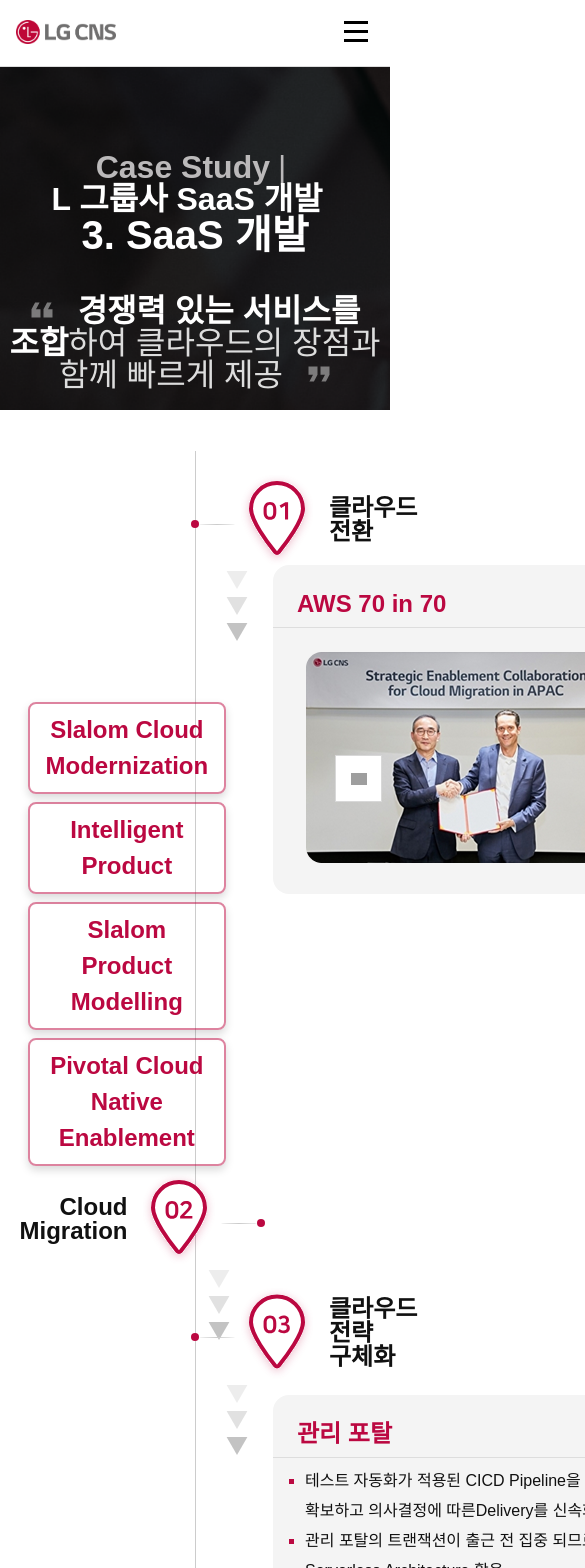
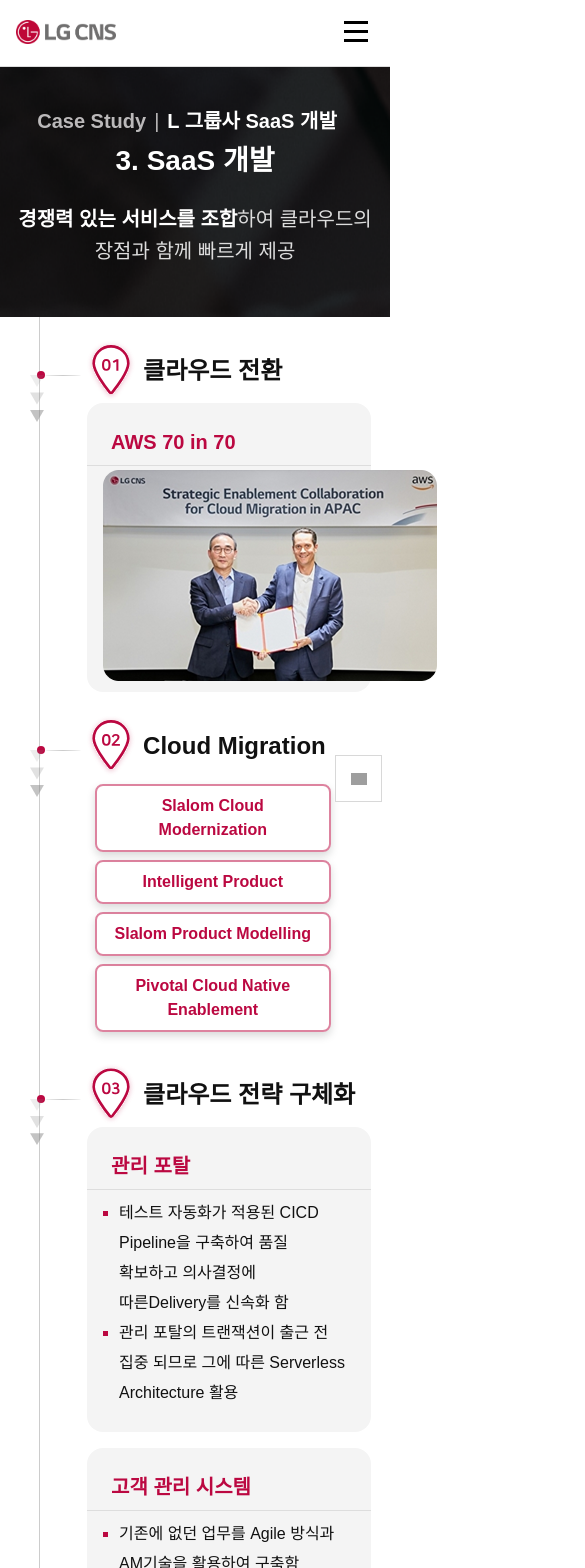
Before and after one commit to archoi31/lgcns-app, a React (Create React App) app in the folder lgcns-app/: page /csdetail3 in a window 390 px wide. Shown: the top 1568 px of the page, 585 px wide, since content can reach past the window. Built offline with nearby package versions, Linux system fonts and the light colour scheme; grey boxes are pictures that could not be loaded; a web font is replaced by a local one.

Commit message:
케이스상세 반응형 수정

```diff
--- a/lgcns-app/src/pages/CaseStudyDetail1.js
+++ b/lgcns-app/src/pages/CaseStudyDetail1.js
@@ -17,7 +17,7 @@
       <div className="case-list">
           <div className="right">
             <dl >
-                <dt><img src="/images/ic_case_1.svg"></img>Cloud Consulting
+                <dt><img src="/images/ic_case_1.svg"  className="case-icon"></img>Cloud Consulting
                 <img src="/images/case_down.svg" className="case-down"></img>
                 </dt>
                 <dd></dd>
@@ -25,17 +25,17 @@
           </div>
           <div className="left">
             <dl className="detail1_1">
+                <dt>Cloud Migration<img src="/images/ic_case_2.svg"  className="case-icon"></img>
+                  <img src="/images/case_down.svg" className="case-down"></img>
+                </dt>
                 <dd><img src="/images/img_case_detail1_1.png"></img>
                 </dd>
-                <dt>Cloud Migration<img src="/images/ic_case_2.svg"></img>
-                  <img src="/images/case_down.svg" className="case-down"></img>
-                </dt>
             </dl>
           </div>
           <div className="right">
             <dl>
                 <dt>
-                  <img src="/images/ic_case_3.svg"></img>AM 역량 확보
+                  <img src="/images/ic_case_3.svg" className="case-icon"></img>AM 역량 확보
                   <img src="/images/case_down.svg" className="case-down"></img>
                 </dt>
                 <dd>
@@ -54,7 +54,7 @@
 
           <div className="left">
             <dl>
-                <dt>AM 로드맵 수립<img src="/images/ic_case_4.svg"></img>
+                <dt>AM 로드맵 수립<img src="/images/ic_case_4.svg"  className="case-icon"></img>
                 <img src="/images/case_down.svg" className="case-down"></img>
                 </dt>
                 <dd><img src="/images/img_case_detail1_2.png"></img></dd>
@@ -62,7 +62,7 @@
           </div>
           <div className="right">
             <dl>
-                <dt><img src="/images/ic_case_5.svg"></img>AM 추진</dt>
+                <dt><img src="/images/ic_case_5.svg"  className="case-icon"></img>AM 추진</dt>
                 <dd></dd>
             </dl>
           </div>
--- a/lgcns-app/src/pages/CaseStudyDetail2.js
+++ b/lgcns-app/src/pages/CaseStudyDetail2.js
@@ -18,7 +18,7 @@
       <div className="case-list">
           <div className="right">
             <dl className="detail2_1">
-                <dt><img src="/images/ic_case_1.svg"></img>AM 위한 DevOps<br/>환경 구성
+                <dt><img src="/images/ic_case_1.svg" className="case-icon"></img>AM 위한 DevOps<br/>환경 구성
                 <img src="/images/case_down.svg" className="case-down"></img>
                 </dt>
                 <dd>
@@ -37,6 +37,9 @@
           </div>
           <div className="left">
             <dl className="detail2_2">
+                <dt>MSA 시범 적용<img src="/images/ic_case_2.svg" className="case-icon"></img>
+                  <img src="/images/case_down.svg" className="case-down"></img>
+                </dt>
                 <dd>
                 <div className="ct-box">
                     <h3>긱 이코노미 플랫폼</h3>
@@ -46,14 +49,12 @@
                     </ul>
                   </div>
                 </dd>
-                <dt>MSA 시범 적용<img src="/images/ic_case_2.svg"></img>
-                <img src="/images/case_down.svg" className="case-down"></img>
-                </dt>
+
             </dl>
           </div>
           <div className="right">
             <dl className="detail2_3">
-                <dt><img src="/images/ic_case_3.svg"></img>DX 서비스 발굴
+                <dt><img src="/images/ic_case_3.svg" className="case-icon"></img>DX 서비스 발굴
                 <img src="/images/case_down.svg" className="case-down"></img></dt>
                 <dd>
                   <div className="ct-box">
--- a/lgcns-app/src/pages/CaseStudyDetail3.js
+++ b/lgcns-app/src/pages/CaseStudyDetail3.js
@@ -20,7 +20,7 @@
           <div className="right">
             <dl className="detail3_1">
                 <dt>
-                  <img src="/images/ic_case_1.svg"></img>클라우드 전환
+                  <img src="/images/ic_case_1.svg" className="case-icon"></img>클라우드 전환
                   <img src="/images/case_down.svg" className="case-down"></img>
                 </dt>
                 <dd>
@@ -33,6 +33,10 @@
           </div>
           <div className="left">
             <dl className="detail3_2">
+                <dt>
+                  Cloud Migration<img src="/images/ic_case_2.svg" className="case-icon"></img>
+                  <img src="/images/case_down.svg" className="case-down"></img>
+                </dt>
                 <dd>
                   <div className="ct-list">
                     <ul>
@@ -43,16 +47,12 @@
                     </ul>
                   </div>
                 </dd>
-                <dt>
-                  Cloud Migration<img src="/images/ic_case_2.svg"></img>
-                  <img src="/images/case_down.svg" className="case-down"></img>
-                </dt>
             </dl>
           </div>
           <div className="right">
             <dl className="detail3_3">
                 <dt>
-                  <img src="/images/ic_case_3.svg"></img>클라우드 전략 구체화
+                  <img src="/images/ic_case_3.svg" className="case-icon"></img>클라우드 전략 구체화
                   <img src="/images/case_down.svg" className="case-down"></img>
                 </dt>
                 <dd>
@@ -76,7 +76,7 @@
           <div className="left">
             <dl className="detail3_4">
                 <dd></dd>
-                <dt>AM 로드맵 수립<img src="/images/ic_case_4.svg"></img></dt>
+                <dt>AM 로드맵 수립<img src="/images/ic_case_4.svg" className="case-icon"></img></dt>
             </dl>
           </div>
           <div className="end-box">3 years</div>
--- a/lgcns-app/src/pages/CaseStudyDetail4.js
+++ b/lgcns-app/src/pages/CaseStudyDetail4.js
@@ -20,7 +20,7 @@
           <div className="right">
             <dl className="detail4_1">
                 <dt>
-                  <img src="/images/ic_case_1.svg"></img>비즈니스 개선 플래닝
+                  <img src="/images/ic_case_1.svg"  className="case-icon"></img>비즈니스 개선 플래닝
                   <img src="/images/case_down.svg" className="case-down"></img>
                 </dt>
                 <dd></dd>
@@ -28,17 +28,17 @@
           </div>
           <div className="left">
             <dl className="detail4_2">
-                <dd><img src="/images/img_agile.png"></img></dd>
                 <dt>
-                  애자일 일하는 <br/>방식 습득<img src="/images/ic_case_2.svg"></img>
+                  애자일 일하는 방식 습득<img src="/images/ic_case_2.svg"  className="case-icon"></img>
                   <img src="/images/case_down.svg" className="case-down"></img>
                 </dt>
+                <dd><img src="/images/img_agile.png"></img></dd>
             </dl>
           </div>
           <div className="right">
             <dl className="detail4_3">
                 <dt>
-                  <img src="/images/ic_case_3.svg"></img>애자일 방식<br/>일하는 조직 확대
+                  <img src="/images/ic_case_3.svg"  className="case-icon"></img>애자일 방식 일하는 조직 확대
                   <img src="/images/case_down.svg" className="case-down"></img>
                 </dt>
                 <dd>
@@ -54,8 +54,8 @@
           </div>
           <div className="left">
             <dl  className="detail4_4">
+                <dt>DX 진행<img src="/images/ic_case_4.svg"  className="case-icon"></img></dt>
                 <dd></dd>
-                <dt>DX 진행<img src="/images/ic_case_2.svg"></img></dt>
             </dl>
           </div>
           <div className="end-box">3 years</div>
--- a/lgcns-app/src/style/casedetail.scss
+++ b/lgcns-app/src/style/casedetail.scss
@@ -18,7 +18,6 @@
     }
 
     background-repeat: no-repeat;
-    min-height: 300px;
     padding-top:calc(6vh + 100px);
     color:#fff;
     text-align: center;
@@ -45,7 +44,8 @@
     }
     .sub-tit{
       padding-top:4rem;
-      padding-bottom:6rem;
+      padding-bottom:6vh;
+      line-height: 160%;
       font-size: 3.2rem;
       font-weight: 400;
       color: #DDDDDD;
@@ -116,7 +116,7 @@
           font-weight: 700;
           color:#111;
           position: relative;
-          img{
+          .case-icon{
             padding-right:1.6rem;
           }
           .case-down{
@@ -151,10 +151,11 @@
           line-height: 30px;
           font-weight: 800;
           position: relative;
-          display: inline-block;
+          display: block;
           padding-left: 32px;
           > img{
             margin-top:-120px;
+
           }
         }
       }
@@ -179,7 +180,7 @@
           font-weight: 700;
           color:#111;
           position: relative;
-          img{
+          .case-icon{
             padding-left:1.6rem;
           }
           .case-down{
@@ -209,46 +210,19 @@
          }
         }
         dd{
-          display: inline-flex;
-          padding-right:3.2rem;
+          display: block;
+          padding-right: 3.2rem;
           font-size: 24px;
           line-height: 30px;
           font-weight: 800;
-          text-align: left;
+          text-align: right;
+          >img{
+            max-width: 40vw;
+          }
         }
       }
     }
-    .detail1_1{
-      dt{
-        vertical-align: middle;
-      }
-      dd{
-        vertical-align: middle;
-      }
-    }
-    .detail2_1{
-      height: 200px;
-      dt{
-        vertical-align: top;
-      }
-      dd{
-        vertical-align: top;
-        .ct-box{
-          margin-top: 0px;
-        }
-      }
-    }
-    .detail2_2{
-      dt{
-        vertical-align: middle;
-      }
-      dd{
-        vertical-align: middle;
-        .ct-box{
-          margin-top: 0px;
-        }
-      }
-    }
+
     .detail2_3{
       dt{
         vertical-align: top;
@@ -274,72 +248,27 @@
         }
       }
     }
-    .detail3_1{
-      dt{
-        vertical-align: top;
-      }
+    .detail3_3{
       dd{
-        vertical-align: top;
         .ct-box{
-          margin-top: 0px;
-          text-align: center;
-          h3{
-            text-align: left;
-          }
-          img{
-            padding:24px;
+          &:last-child{
+            margin-top:16px;
           }
         }
       }
     }
-    .detail3_2{
-      margin-top: -200px !important;
-      dt{
-        vertical-align: middle;
-      }
+    .detail4_2{
       dd{
-        vertical-align: middle;
-      }
-    }
-    .detail3_3{
-      dt{
-        vertical-align: top;
-      }
-      dd{
-        vertical-align: top;
-        .ct-box{
-          margin-top:16px;
-          width: 480px;
-        }
-      }
-    }
-    .detail3_4{
-      margin-top: -100px !important;
-    }
-    .detail4_2{
-      height: 200px;
-      dt{
-        vertical-align: middle;
-      }
-      dd{
-        vertical-align: middle;
         img{
           width: 360px;
         }
       }
     }
-    .detail4_3{
-      dt{
-        vertical-align: middle;
-      }
-      dd{
-        vertical-align: middle;
-        .ct-box{
-          margin-top: 0;
-        }
-      }
-    }
     .ct-list{
+
+      width: 400px;
+      max-width: 40vw;
+      display: inline-block;
       ul{
         li{
           border: 2px solid #BB084180;
@@ -357,11 +286,12 @@
     }
 
     .ct-box{
+      display: inline-block;
       background-color: #F4F4F4;
-      margin-top:-400px;
       width: 400px;
       border-radius: 16px;
-
+      max-width: 40vw;
+      text-align: left;
       h3{
         font-size: 2.4rem;
         padding:24px 24px 8px;
@@ -391,11 +321,154 @@
 
 }
 @include desktop-sm {
+
 }
 @include tablet {
+  .case-detail{
+    .case-top{
+      .tit{
+        h1{
+          font-size: 3.2rem;
+        }
+        h2{
+          font-size: 2.4rem;
+        }
+        span{
+          font-size: 2.4rem;
+        }
+      }
+      .sub-tit{
+        font-size: 2.4rem;
+      }
+    }
+    .case-list{
+      dl{
+        dt{
+          font-size: 2rem;;
+          .case-icon{
+            width: 72px;
+          }
+          .case-down{
+            width: 16px;
+          }
+        }
+      }
+      .ct-box{
+        h3{
+          font-size:2rem;
+        }
+      }
+    }
+  }
 }
 @include mobile {
+  .case-detail{
+    .case-top{
+      padding-top:calc(6vh + 60px);
+      .tit{
+        h1{
+          font-size: 2.8rem;
+          padding-top:1.6rem;
+        }
+        h2{
+          font-size: 2rem;
+        }
+        span{
+          font-size: 2rem;
+        }
+      }
+      .sub-tit{
+        padding-top: 2.8rem;
+        font-size: 2rem;
+        &::after,
+        &::before{
+          display: none;
+        }
+      }
+    }
+    .case-list{
+      .end-box {
+        left: 0;
+      }
+      &::before{
+        left:5vw;
+      }
+      .right {
+        dl {
+          width: 95%;
+          padding-left: 50px;
+          dt{
+            .case-icon{
+              padding-right: 0.8rem;
+              width: 56px;
+            }
+            .case-down{
+              top: 50%;
+              left: -15vw;
+            }
+          }
+        }
+      }
+      .left{
+        text-align: right;
+        dl{
+          width: 95%;
+          text-align: left;
+          padding-right: 00px;
+          padding-left: 50px;
+          dt{
+            display: flex;
+            flex-direction: row-reverse;
+            justify-content: flex-end;
+            .case-icon {
+              padding-left: 0;
+              width: 56px;
+              padding-right: .8rem;
+            }
+            &::before {
+              left: -50px;
+              top: 50%;
+            }
+            &::after {
+              left: -42px;
+              top: calc(50% + 4px);
+            }
+            .case-down{
+              top: 50%;
+              left: -15vw;
+            }
+          }
+        }
+      }
+      dd{
+        width: 100%;
+        padding-left: 0px !important;
+        > img {
+          max-width: 100% !important;
+        }
+        .ct-box{
+          width: 32px;
+          width: 100%;
+          max-width: 100%;
+        }
+      }
+      .ct-list{
+        max-width: 100%;
+        ul{
+          li {
+            border-radius: 8px;
+            margin: 8px;
+            font-size: 1.6rem;
+            text-align: center;
+            line-height: 24px;
+            padding: 8px 16px;
+            color: #BB0841;
+          }
+        }
 
+      }
+    }
+  }
 }
 @include mobile-sm {
 }
```
